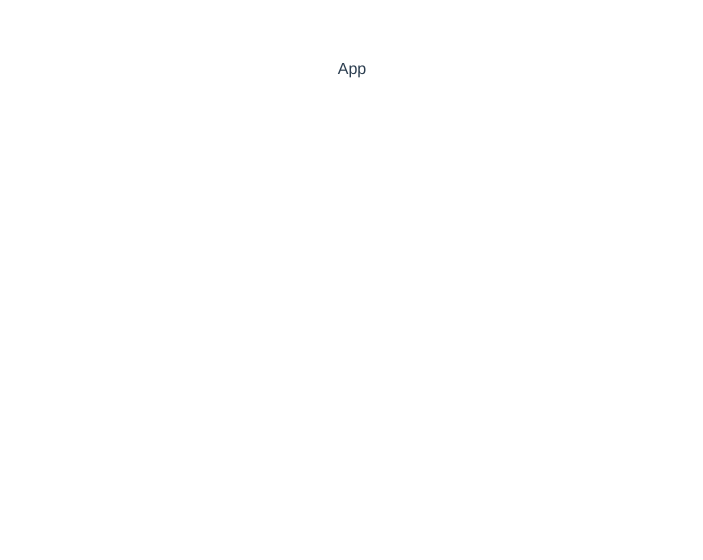
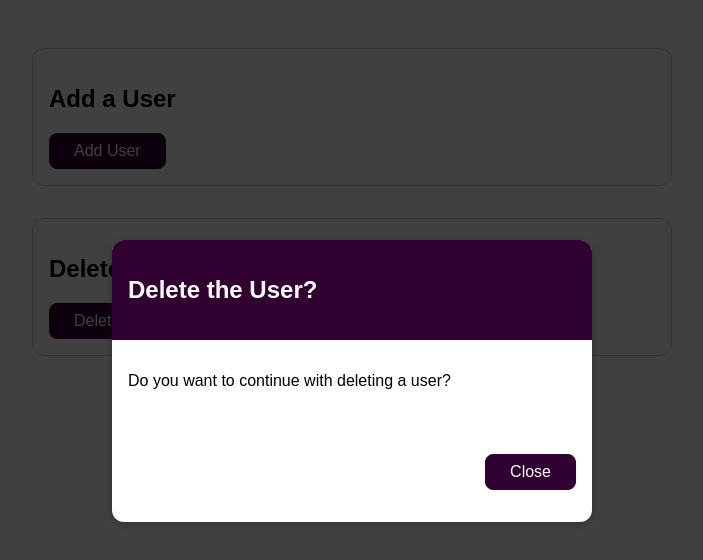
Before and after one commit to subashpenneru/Subash-Vue-Practice, a Vue app: page / in a window 1280 px wide. Shown: the top 560 px of the page, without its empty margins (288-991 px from the left). Built offline with nearby package versions, Linux system fonts and the light colour scheme.

Commit message:
hooks basics

```diff
--- a/src/App.vue
+++ b/src/App.vue
@@ -1,20 +1,60 @@
 <template>
-  <div>App</div>
+  <main>
+    <add-user></add-user>
+    <delete-user></delete-user>
+  </main>
 </template>
 
 <script>
+import AddUser from './components/AddUser.vue';
+import DeleteUser from './components/DeleteUser.vue';
+
 export default {
-  name: 'App',
+  components: {
+    AddUser,
+    DeleteUser,
+  },
 };
 </script>
 
-<style lang="scss">
-#app {
-  font-family: Avenir, Helvetica, Arial, sans-serif;
-  -webkit-font-smoothing: antialiased;
-  -moz-osx-font-smoothing: grayscale;
-  text-align: center;
-  color: #2c3e50;
-  margin-top: 60px;
+<style>
+* {
+  box-sizing: border-box;
+}
+
+html {
+  font-family: sans-serif;
+}
+
+body {
+  margin: 0;
+}
+
+main {
+  width: 40rem;
+  margin: 3rem auto;
+}
+
+section {
+  margin: 2rem auto;
+  border: 1px solid #ccc;
+  border-radius: 12px;
+  padding: 1rem;
+}
+
+button {
+  font: inherit;
+  background-color: #310131;
+  border: 1px solid #310131;
+  border-radius: 8px;
+  color: white;
+  padding: 0.5rem 1.5rem;
+  cursor: pointer;
+}
+
+button:hover,
+button:active {
+  background-color: #770e77;
+  border-color: #770e77;
 }
 </style>
--- /dev/null
+++ b/src/components/AddUser.vue
@@ -0,0 +1,29 @@
+<template>
+  <user-alert v-if="alertIsVisible" title="Add a User?" @close="hideAlert">
+    <p>Do you want to continue with adding a user?</p>
+  </user-alert>
+  <section>
+    <h2>Add a User</h2>
+    <button @click="showAlert">Add User</button>
+  </section>
+</template>
+
+<script>
+import UserAlert from './UserAlert.vue';
+import useAlert from '../hooks/alert';
+
+export default {
+  components: {
+    UserAlert
+  },
+  setup() {
+    const { alertIsVisible, showAlert, hideAlert } = useAlert();
+
+    return {
+      alertIsVisible,
+      showAlert,
+      hideAlert
+    };
+  }
+};
+</script>
--- /dev/null
+++ b/src/components/DeleteUser.vue
@@ -0,0 +1,29 @@
+<template>
+  <user-alert v-if="alertIsVisible" title="Delete the User?" @close="hideAlert">
+    <p>Do you want to continue with deleting a user?</p>
+  </user-alert>
+  <section>
+    <h2>Delete a User</h2>
+    <button @click="showAlert">Delete User</button>
+  </section>
+</template>
+
+<script>
+import UserAlert from './UserAlert.vue';
+import useAlert from '../hooks/alert';
+
+export default {
+  components: {
+    UserAlert
+  },
+  setup() {
+    const { alertIsVisible, showAlert, hideAlert } = useAlert(true);
+
+    return {
+      alertIsVisible,
+      showAlert,
+      hideAlert
+    };
+  }
+};
+</script>
--- /dev/null
+++ b/src/components/UserAlert.vue
@@ -0,0 +1,73 @@
+<template>
+  <div class="backdrop" @click="closeDialog"></div>
+  <dialog open>
+    <header>
+      <h2>{{ title }}</h2>
+    </header>
+    <div>
+      <slot></slot>
+    </div>
+    <menu>
+      <button @click="closeDialog">Close</button>
+    </menu>
+  </dialog>
+</template>
+
+<script>
+export default {
+  props: ['title'],
+  emits: ['close'],
+  setup(_, context) {
+    function closeDialog() {
+      context.emit('close');
+    }
+
+    return { closeDialog };
+  },
+};
+</script>
+
+<style scoped>
+.backdrop {
+  position: fixed;
+  top: 0;
+  left: 0;
+  width: 100%;
+  height: 100vh;
+  background-color: rgba(0, 0, 0, 0.75);
+  z-index: 10;
+}
+
+dialog {
+  margin: 0;
+  padding: 0;
+  border: none;
+  border-radius: 12px;
+  box-shadow: 0 2px 8px rgba(0, 0, 0, 0.26);
+  position: fixed;
+  top: 30vh;
+  left: calc(50% - 15rem);
+  width: 30rem;
+  background-color: white;
+  z-index: 100;
+  overflow: hidden;
+}
+
+header {
+  width: 100%;
+  padding: 1rem;
+  background-color: #310131;
+  color: white;
+}
+
+dialog div {
+  padding: 1rem;
+}
+
+menu {
+  padding: 1rem;
+  display: flex;
+  justify-content: flex-end;
+  align-items: center;
+}
+</style>
--- /dev/null
+++ b/src/hooks/alert.js
@@ -0,0 +1,20 @@
+import { ref } from 'vue';
+
+const useAlert = (alertVisible = false) => {
+  const alertIsVisible = ref(alertVisible);
+
+  const showAlert = () => {
+    alertIsVisible.value = true;
+  };
+  const hideAlert = () => {
+    alertIsVisible.value = false;
+  };
+
+  return {
+    alertIsVisible,
+    showAlert,
+    hideAlert
+  };
+};
+
+export default useAlert;
```
Also changed, not shown: src/main.js (+6 -3 lines).
